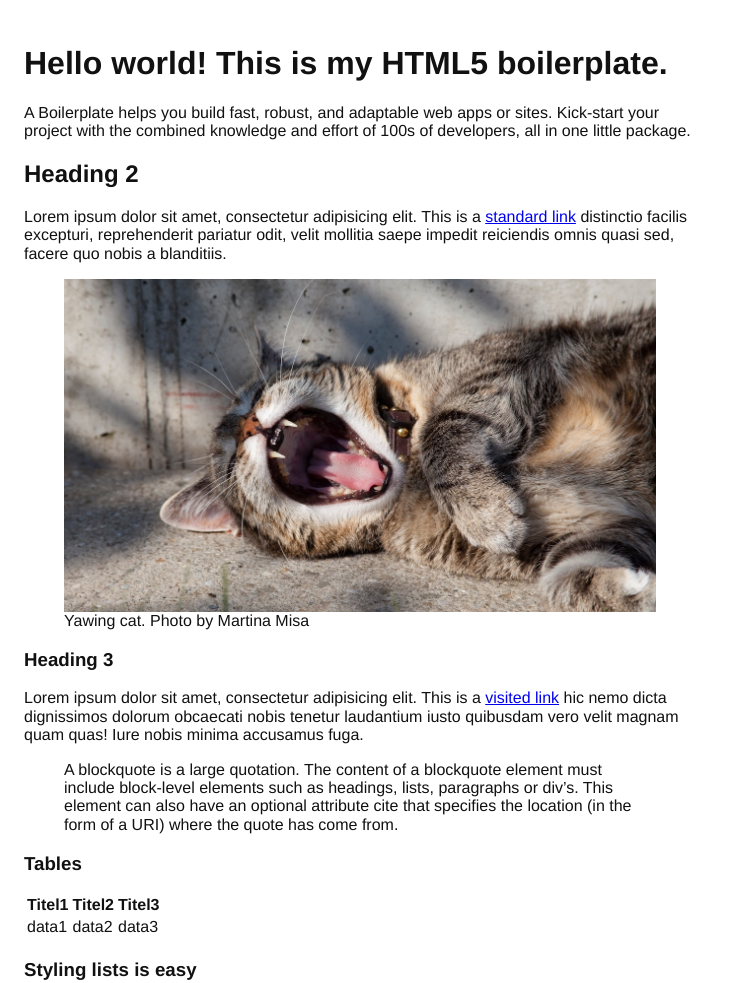
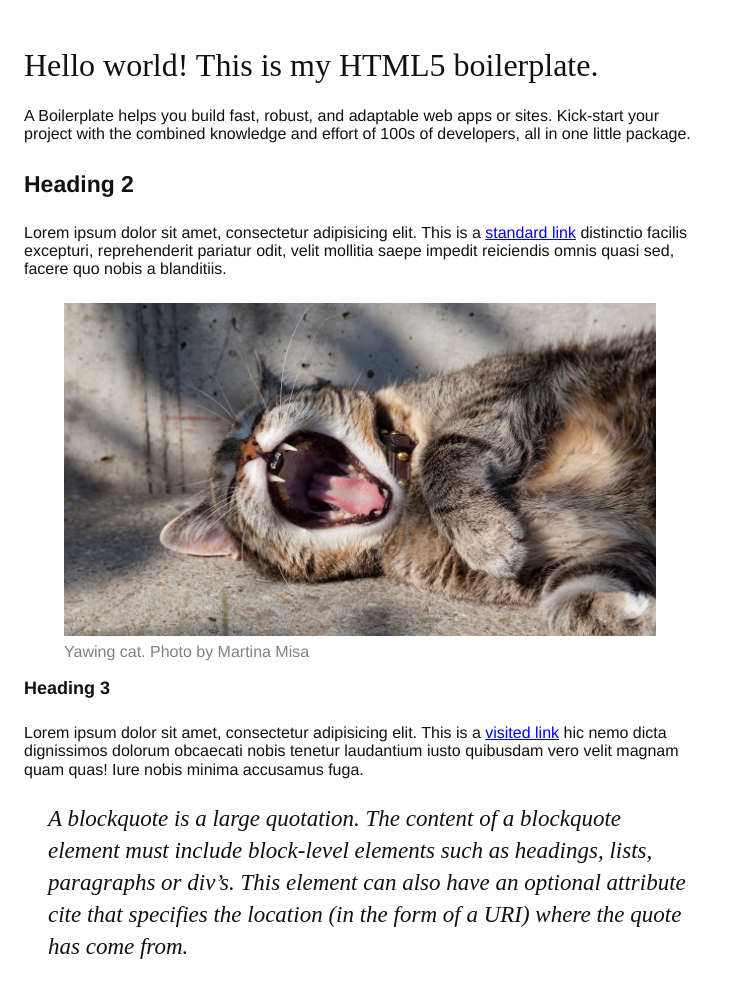
Before and after one commit to mct-ui/html5-boilerplate-VandenberghTibo, a plain HTML site: page index.html in a window 1280 px wide. Shown: the top 983 px of the page, without its empty margins (0-729 px from the left). Drawn offline with Linux system fonts and the light colour scheme.

Commit message:
added default typgraphy

```diff
--- a/css/screen.css
+++ b/css/screen.css
@@ -38,3 +38,91 @@ img {
   max-width: 100%;
   vertical-align: top;
 }
+
+/*
+    Elements: typography
+    ---
+    Default markup for typographic elements
+*/
+
+h1 {
+  font-family: 'Times New Roman', Times, serif;
+  font-size: 36px;
+  font-weight: normal;
+  line-height: 40px;
+  margin: 0 0 48px;
+}
+
+h2 {
+  font-size: 23px;
+  line-height: 32px;
+  margin: 0 0 24px;
+}
+
+h3 {
+  font-size: 18px;
+  line-height: 24px;
+  margin: 0 0 24px;
+}
+
+h4,
+h5,
+h6 {
+  font-size: 16px;
+  line-height: 24px;
+  margin: 0 0 24px;
+}
+
+p,
+ol,
+ul,
+dl,
+table,
+address,
+figure {
+  margin: 0 0 24px;
+}
+
+ul,
+ol,
+blockquote {
+  padding-left: 24px;
+}
+
+li ul,
+li ol {
+  margin-bottom: 0;
+}
+
+blockquote {
+  font-style: italic;
+  font-size: 23px;
+  line-height: 32px;
+  margin: 0 0 24px;
+  font-family: 'Times New Roman', Times, serif;
+}
+
+figcaption {
+  font-style: 12px;
+  line-height: 16px;
+  padding-top: 8px;
+  color: grey;
+}
+
+hr {
+  border: 0;
+  height: 1px;
+  background: lightgrey;
+  margin: 0 0 24px;
+}
+
+a {
+}
+
+a:hover,
+a:focus {
+}
+
+a:visited,
+a:active {
+}
```
